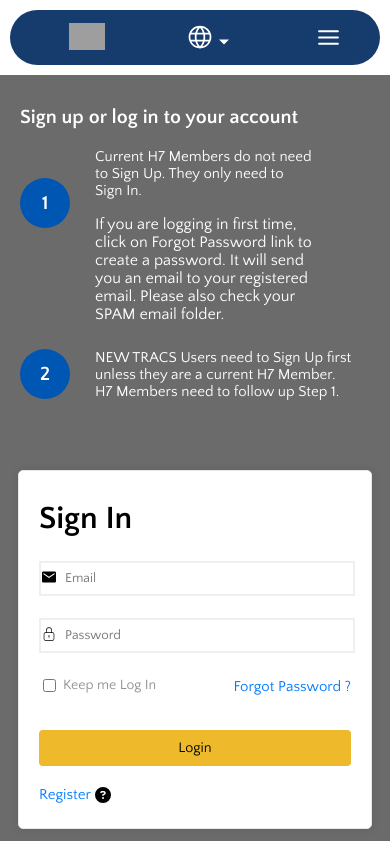
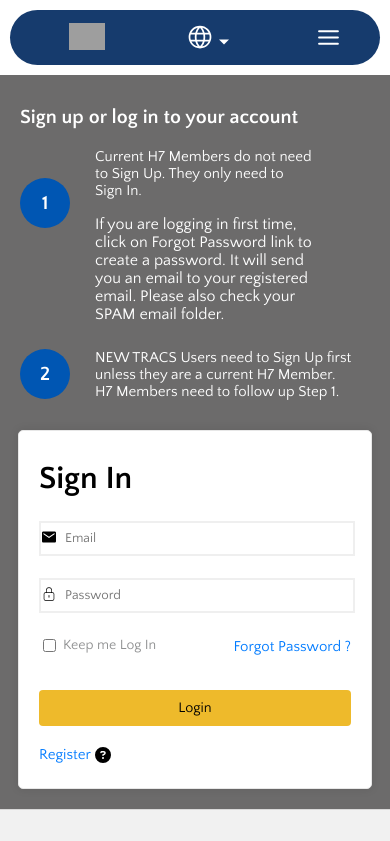
Before and after one commit to Prapul26/TRSCS3, a React (Create React App) app: page /login in a window 390 px wide. Shown: the top 841 px of the page. Built offline with nearby package versions, Linux system fonts and the light colour scheme; no server answers; grey boxes are pictures that could not be loaded.

Commit message:
login sapcing

```diff
--- a/src/components/Login/Login.css
+++ b/src/components/Login/Login.css
@@ -186,7 +186,7 @@ height: 31px;
 @media (max-width: 1024px) {
     .LoginContainer {
         width: 80%;
-        margin-top: -80px;
+        margin-top: -120px;
     }
     .LoginPage{
         display: flex;
```
